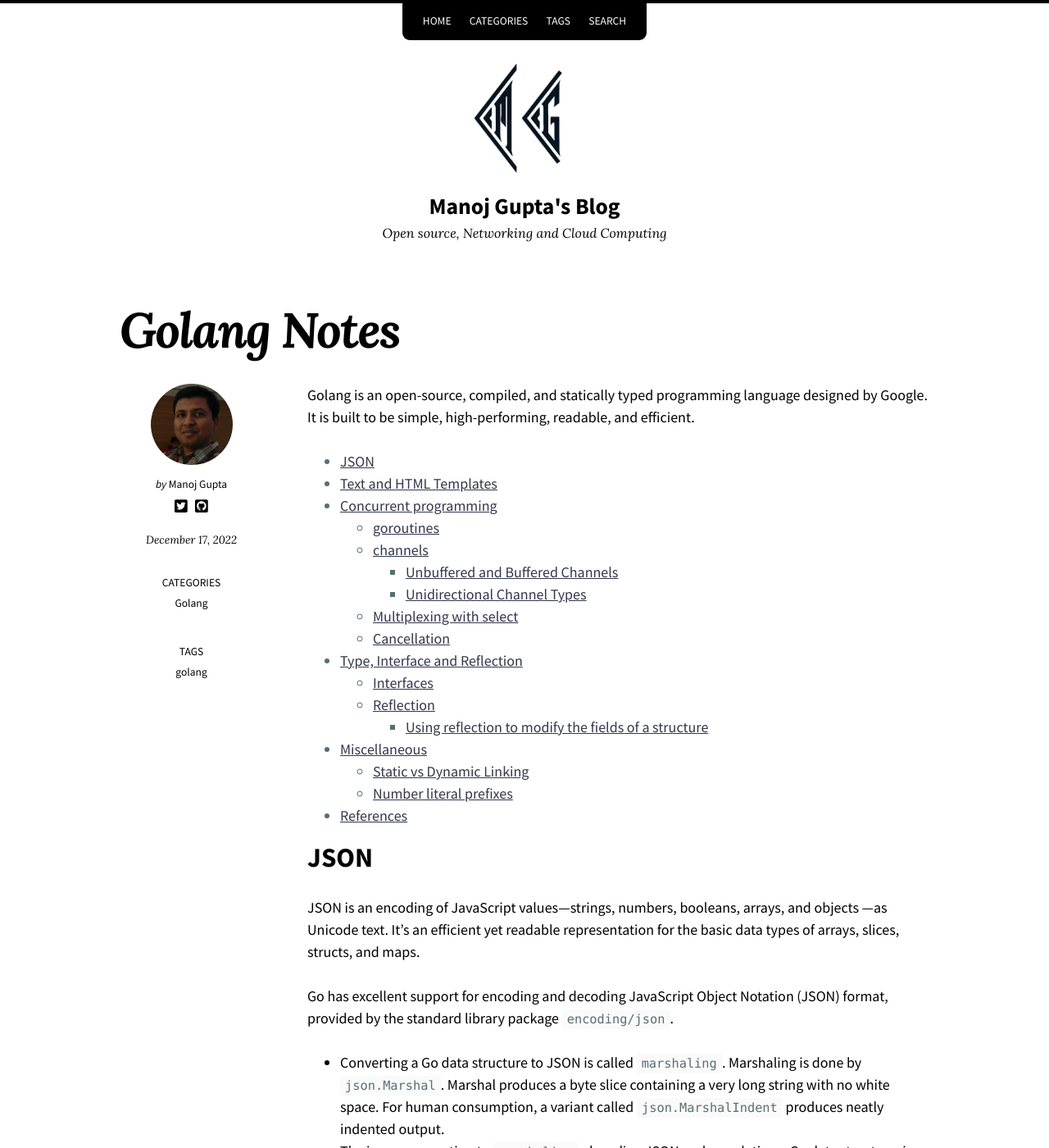
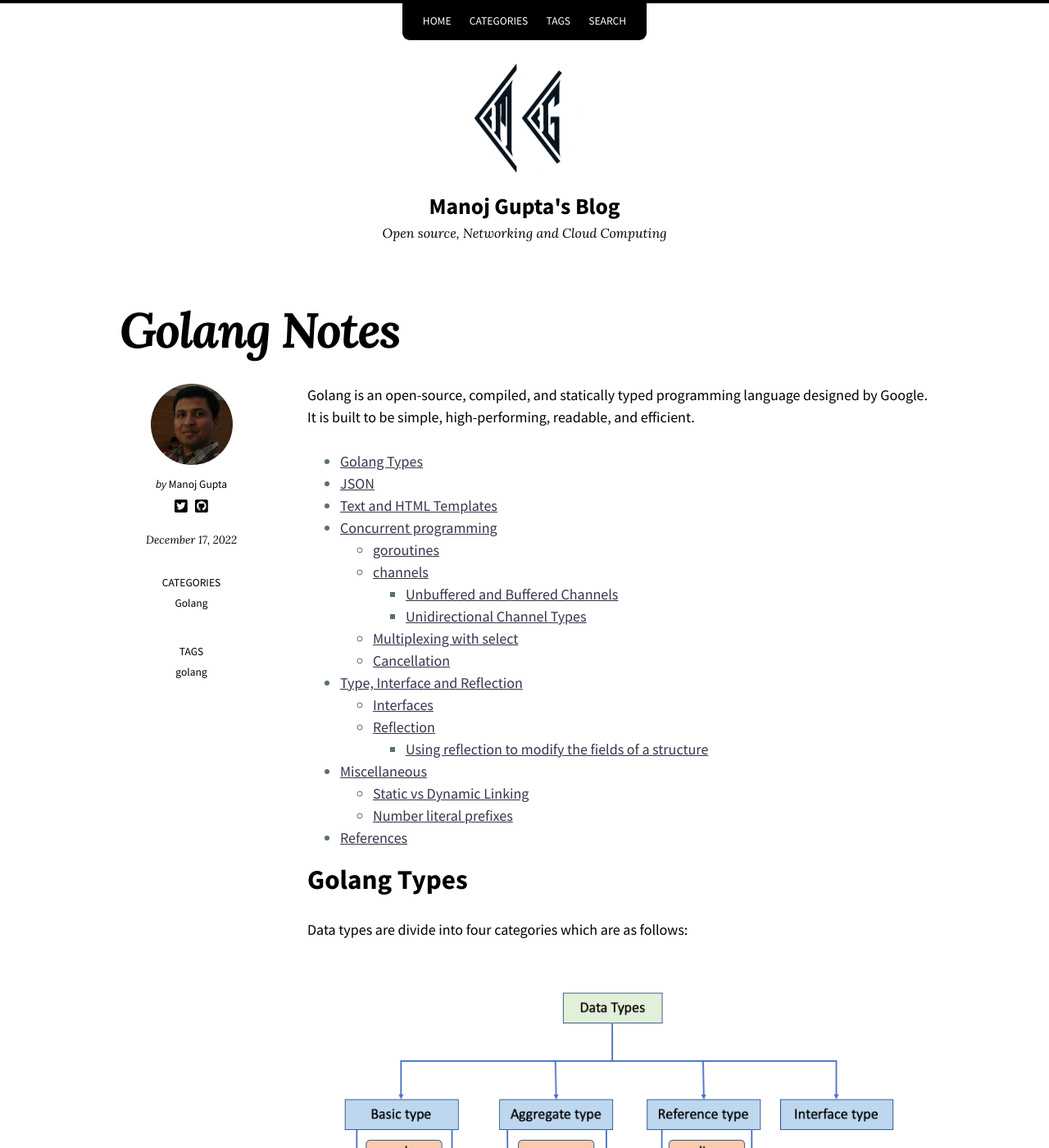
Before and after one commit to manoj-gupta/manoj-gupta.github.io, a Jekyll site: the page built from _posts/2022-12-17-Golang-Notes.md, in a window 1280 px wide and 1400 px high. Shown: the whole window at 82% size. Built offline with Jekyll 4.4.1, drawn with Linux system fonts in a browser that asks for light colours; nearby versions of some CDN libraries.

Commit message:
Add Golang Types

```diff
--- a/_posts/2022-12-17-Golang-Notes.md
+++ b/_posts/2022-12-17-Golang-Notes.md
@@ -11,6 +11,12 @@ Golang is an open-source, compiled, and statically typed programming language de
 
 * TOC
 {:toc}
+
+# Golang Types
+
+Data types are divide into four categories which are as follows:
+
+![image-center]({{ '/images/golang/golang_types.png' | absolute_url }}){: .align-center}
 
 # JSON
 
```
